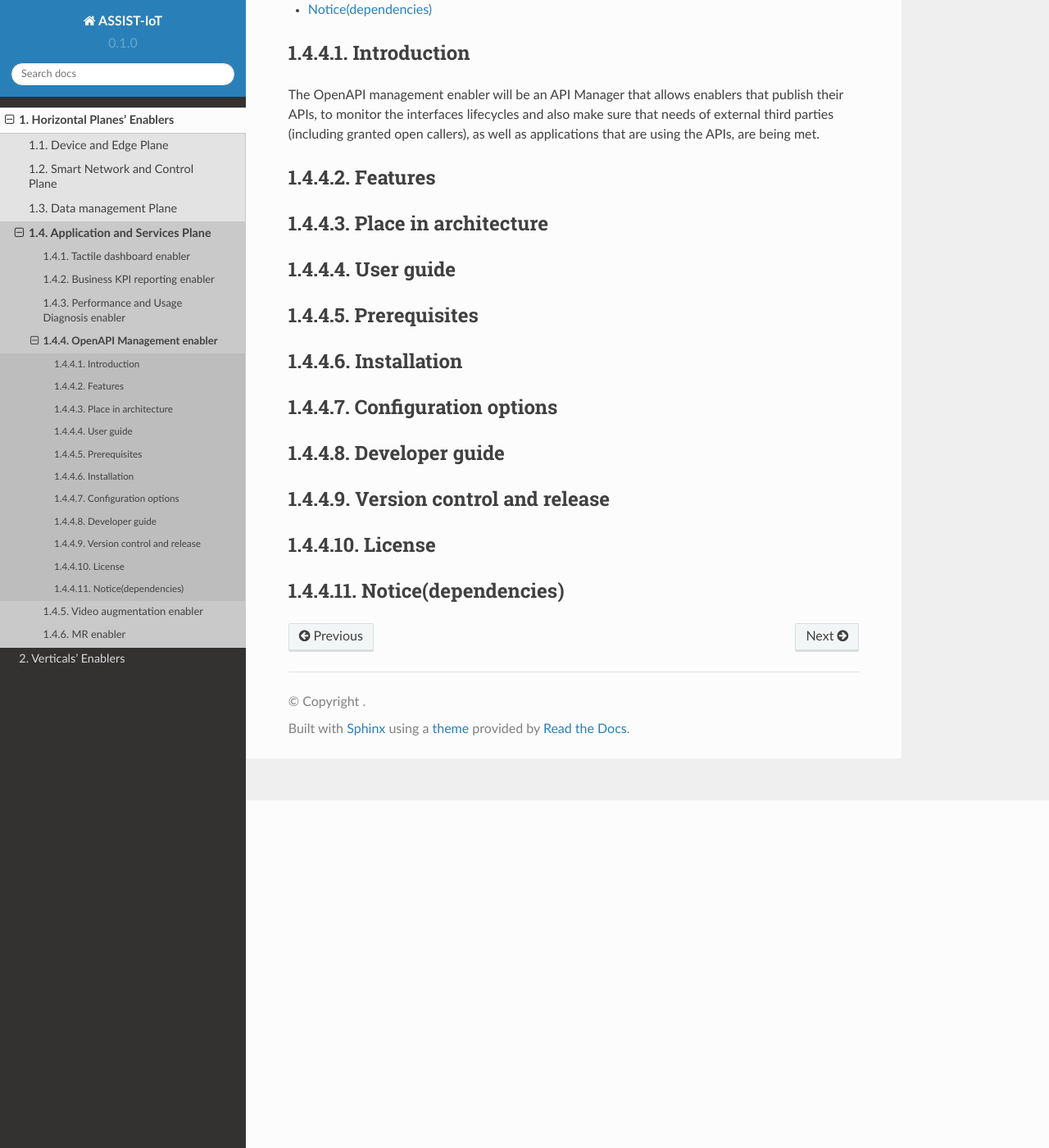
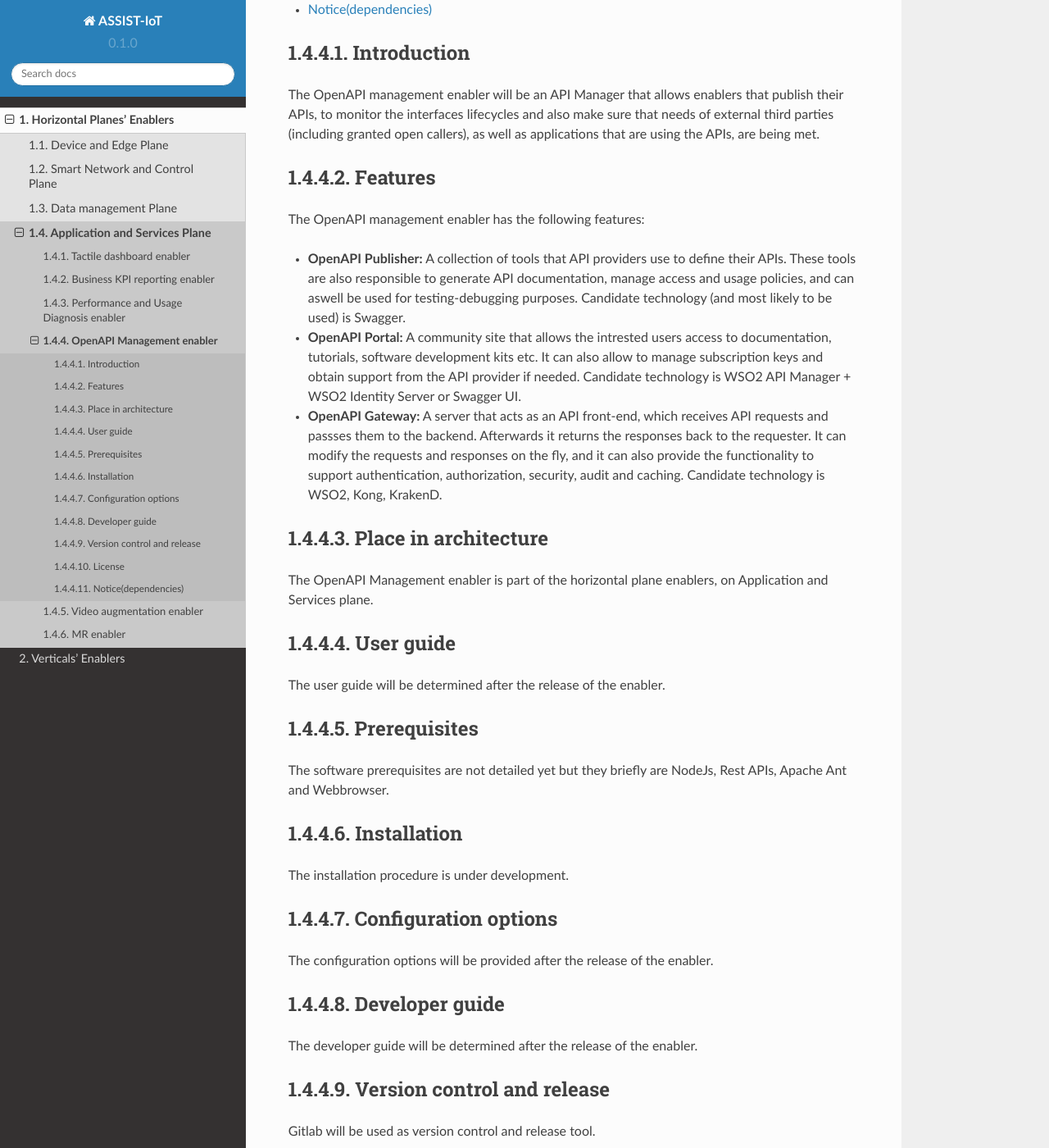
Before and after one commit to assist-iot/assist-iot-documentation, a Sphinx documentation site: the page built from docs/source/horizontal_planes/application/openapi_management_enabler.rst, in a window 1280 px wide and 1400 px high, scrolled down 424 px. Shown: the whole window at 82% size. Built offline with Sphinx 7.4.7 and the Read the Docs theme 2.0.0, drawn with Linux system fonts in a browser that asks for light colours; some of the changed text lies outside the part shown.

Commit message:
Update openapi_management_enabler.rst

```diff
--- a/docs/source/horizontal_planes/application/openapi_management_enabler.rst
+++ b/docs/source/horizontal_planes/application/openapi_management_enabler.rst
@@ -11,44 +11,71 @@ OpenAPI Management enabler
 ***************
 Introduction
 ***************
+
 The OpenAPI management enabler will be an API Manager that allows enablers that publish their APIs, to monitor the interfaces lifecycles and also make sure that needs of external third parties (including granted open callers), as well as applications that are using the APIs, are being met.
 
 ***************
 Features
 ***************
 
+The OpenAPI management enabler has the following features:
+
+- **OpenAPI Publisher:** A collection of tools that API providers use to define their APIs. These tools are also responsible to generate API documentation, manage access and usage policies, and can aswell be used for testing-debugging purposes. Candidate technology (and most likely to be used) is Swagger.
+
+- **OpenAPI Portal:** A community site that allows the intrested users access to documentation, tutorials, software development kits etc. It can also allow to manage subscription keys and obtain support from the API provider if needed. Candidate technology is WSO2 API Manager + WSO2 Identity Server or Swagger UI.
+
+- **OpenAPI Gateway:** A server that acts as an API front-end, which receives API requests and passses them to the backend. Afterwards it returns the responses back to the requester. It can modify the requests and responses on the fly, and it can also provide the functionality to support authentication, authorization, security, audit and caching. Candidate technology is WSO2, Kong, KrakenD.
+
 *********************
 Place in architecture
 *********************
+
+The OpenAPI Management enabler is part of the horizontal plane enablers, on Application and Services plane.
 
 ***************
 User guide
 ***************
 
+The user guide will be determined after the release of the enabler.
+
 ***************
 Prerequisites
 ***************
+
+The software prerequisites are not detailed yet but they briefly are  NodeJs, Rest APIs, Apache Ant and Webbrowser.
 
 ***************
 Installation
 ***************
 
+The installation procedure is under development.
+
 *********************
 Configuration options
 *********************
+
+The configuration options will be provided after the release of the enabler.
 
 ***************
 Developer guide
 ***************
 
+The developer guide will be determined after the release of the enabler.
+
 ***************************
 Version control and release
 ***************************
+
+Gitlab will be used as version control and release tool.
 
 ***************
 License
 ***************
 
+Licensing information will be provided after the release of the enabler.
+
 ********************
 Notice(dependencies)
 ********************
+
+Dependenies list information will be provided after the release of the enabler.
```
